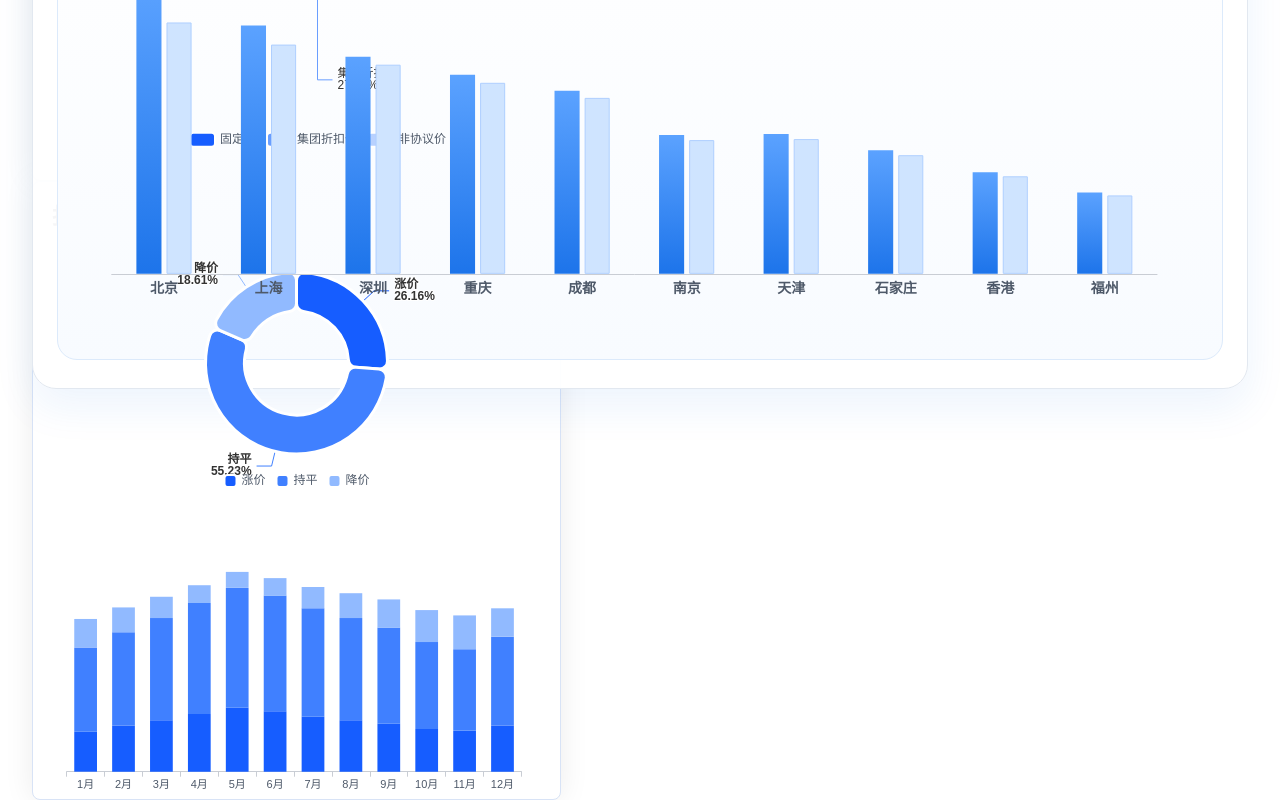
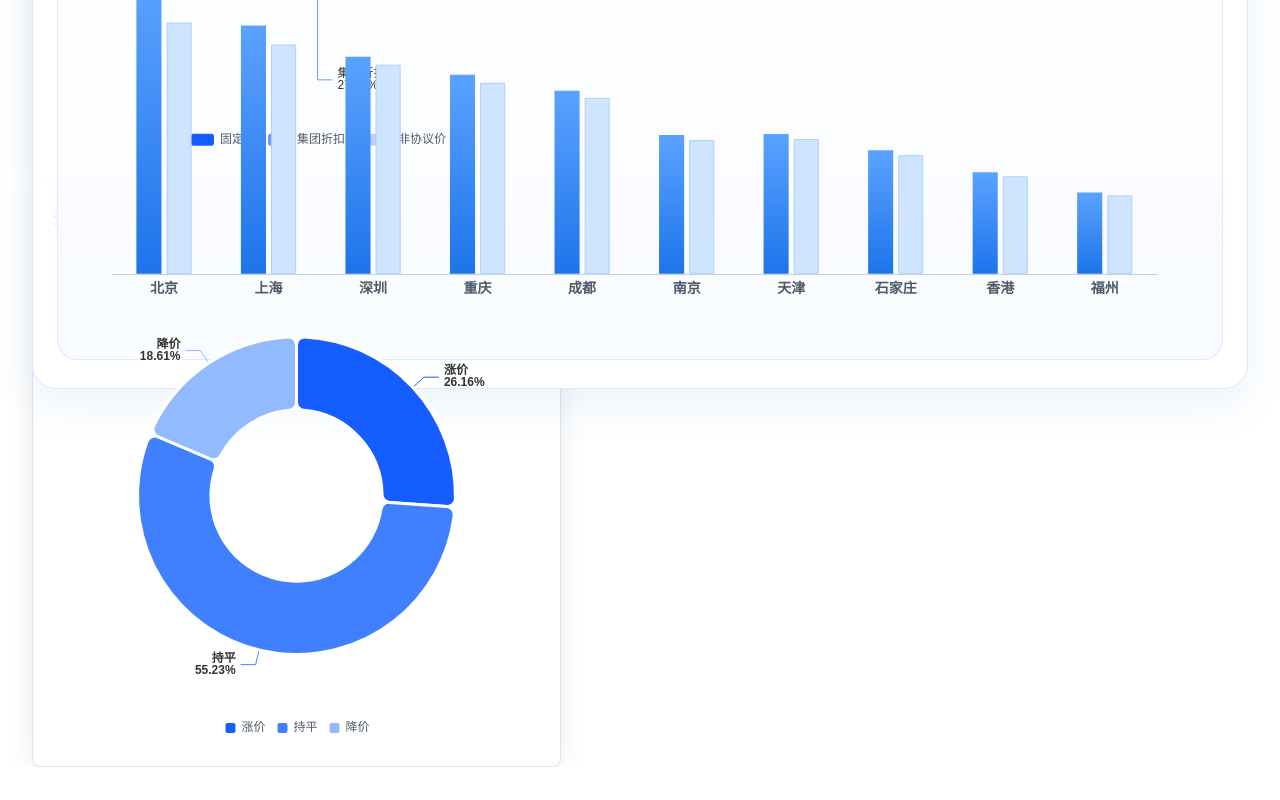
Before and after one commit to caohongbocaohongbo/rfp, a website: page city.html in a window 1280 px wide. Shown: the part 979-1779 px from the top of the page. After the commit the page ends 1746 px from the top, so only its background shows below. Drawn offline with nearby package versions, Linux system fonts and the light colour scheme.

Commit message:
删除报价涨跌平趋势的柱状图，增大饼图尺寸以填充空间

```diff
--- a/city.html
+++ b/city.html
@@ -228,8 +228,7 @@
             </div>
           </div>
         </div>
-        <div id="quoteTrendChart" class="w-[489px] h-[260px] mb-[16px]"></div>
-        <div id="quoteTrendBarChart" class="w-[489px] h-[278px]"></div>
+        <div id="quoteTrendChart" class="w-[489px] h-[520px]"></div>
       </div>
     </div>
 
@@ -285,7 +284,7 @@
     ];
 
     // 图表实例存储
-    let fixedPriceChart, quoteTypeChart, quoteTrendChart, quoteTrendBarChart, cityTop10Chart;
+    let fixedPriceChart, quoteTypeChart, quoteTrendChart, cityTop10Chart;
 
     // 数据类型状态
     let fixedPriceDataType = 'hotel';
@@ -525,8 +524,8 @@
             series: [{
               name: '涨跌平趋势',
               type: 'pie',
-              radius: ['40%', '70%'],
-              center: ['50%', '45%'],
+              radius: ['35%', '65%'],
+              center: ['50%', '48%'],
               itemStyle: {
                 borderRadius: 8,
                 borderColor: '#fff',
@@ -558,102 +557,7 @@
           quoteTrendChart.setOption(pieOption);
         }
 
-        // 柱状图
-        const barChartDom = document.getElementById('quoteTrendBarChart');
-        if (barChartDom) {
-          quoteTrendBarChart = echarts.init(barChartDom);
-
-          const barOption = {
-            tooltip: {
-              trigger: 'axis',
-              backgroundColor: 'rgba(255, 255, 255, 0.95)',
-              borderColor: '#165DFF',
-              borderWidth: 1,
-              textStyle: {
-                color: '#333'
-              },
-              axisPointer: {
-                type: 'shadow',
-                shadowStyle: {
-                  color: 'rgba(22, 93, 255, 0.1)'
-                }
-              },
-              formatter: function(params) {
-                let result = `<div style="font-weight:bold;margin-bottom:8px;border-bottom:1px solid #eee;padding-bottom:5px;">${params[0].axisValue}</div>`;
-                let total = 0;
-                params.forEach(param => {
-                  total += param.value;
-                });
-                params.forEach(param => {
-                  const percent = ((param.value / total) * 100).toFixed(1);
-                  result += `<div style="display:flex;align-items:center;margin:6px 0;">` +
-                           `<span style="display:inline-block;width:10px;height:10px;border-radius:50%;background:${param.color};margin-right:8px;"></span>` +
-                           `<span style="flex:1;">${param.seriesName}:</span>` +
-                           `<span style="font-weight:bold;margin-left:10px;">${param.value}</span>` +
-                           `<span style="color:#666;margin-left:5px;font-size:12px;">(${percent}%)</span>` +
-                           `</div>`;
-                });
-                result += `<div style="margin-top:8px;padding-top:5px;border-top:1px solid #eee;text-align:right;">` +
-                         `<span style="color:#666;">总计: <strong>${total}</strong></span>` +
-                         `</div>`;
-                return result;
-              }
-            },
-            grid: {
-              left: '3%',
-              right: '4%',
-              bottom: '3%',
-              top: '10%',
-              containLabel: true
-            },
-            xAxis: {
-              type: 'category',
-              data: ['1月', '2月', '3月', '4月', '5月', '6月', '7月', '8月', '9月', '10月', '11月', '12月'],
-              axisLine: {
-                lineStyle: { color: '#C9CDD4' }
-              },
-              axisLabel: {
-                fontSize: 11,
-                color: '#4E5969'
-              }
-            },
-            yAxis: {
-              type: 'value',
-              axisLine: { show: false },
-              axisTick: { show: false },
-              axisLabel: { show: false },
-              splitLine: { show: false }
-            },
-            series: [
-              {
-                name: '涨价',
-                type: 'bar',
-                stack: 'total',
-                barWidth: '60%',
-                itemStyle: { color: '#165DFF' },
-                data: [45, 52, 58, 65, 72, 68, 62, 58, 54, 48, 46, 52]
-              },
-              {
-                name: '持平',
-                type: 'bar',
-                stack: 'total',
-                itemStyle: { color: '#4080FF' },
-                data: [95, 105, 115, 125, 135, 130, 122, 115, 108, 98, 92, 100]
-              },
-              {
-                name: '降价',
-                type: 'bar',
-                stack: 'total',
-                itemStyle: { color: '#91BAFF' },
-                data: [32, 28, 24, 20, 18, 20, 24, 28, 32, 36, 38, 32]
-              }
-            ]
-          };
-
-          quoteTrendBarChart.setOption(barOption);
-        }
-
-        console.log('Quote trend charts initialized successfully');
+        console.log('Quote trend chart initialized successfully');
       } catch (error) {
         console.error('Error initializing quote trend charts:', error);
       }
@@ -863,7 +767,7 @@
           if (fixedPriceChart) fixedPriceChart.resize();
           if (quoteTypeChart) quoteTypeChart.resize();
           if (quoteTrendChart) quoteTrendChart.resize();
-          if (quoteTrendBarChart) quoteTrendBarChart.resize();
+
           if (cityTop10Chart) cityTop10Chart.resize();
           console.log('Charts resized successfully');
         }, 250);
```
